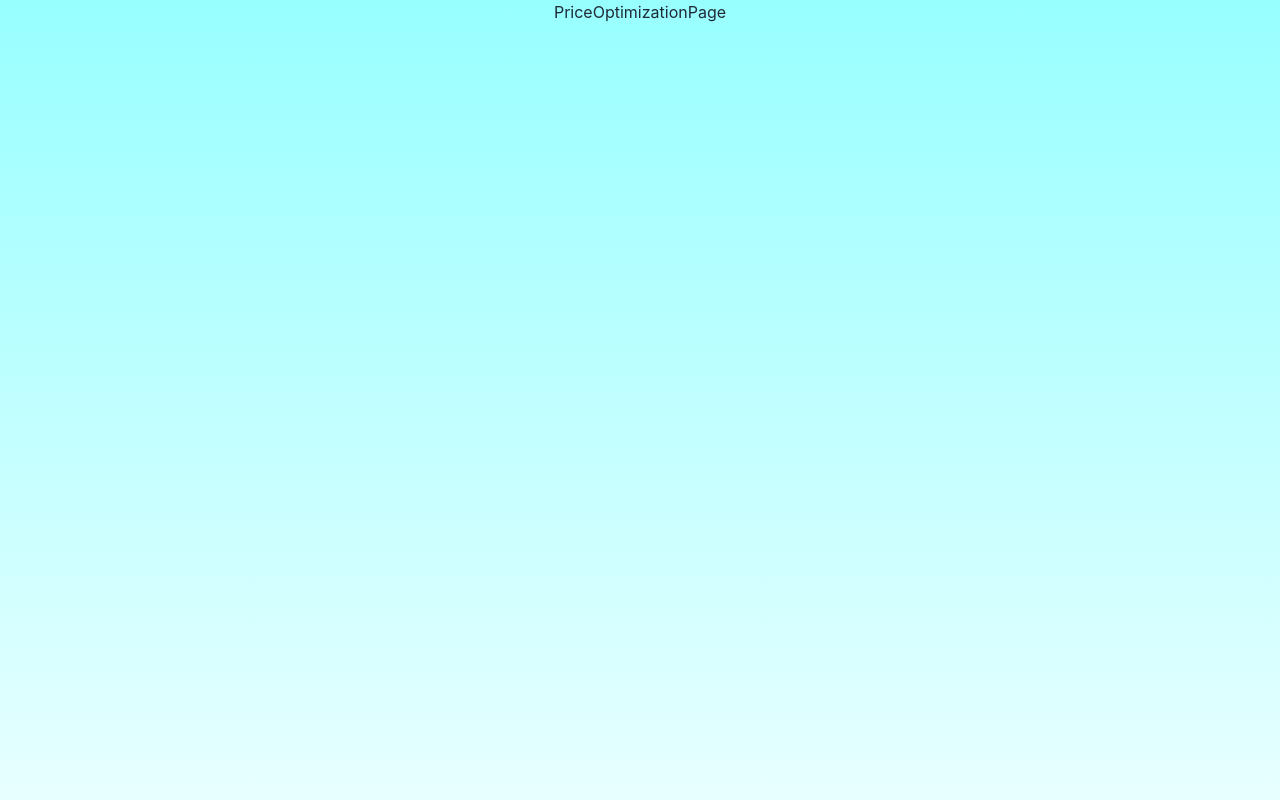
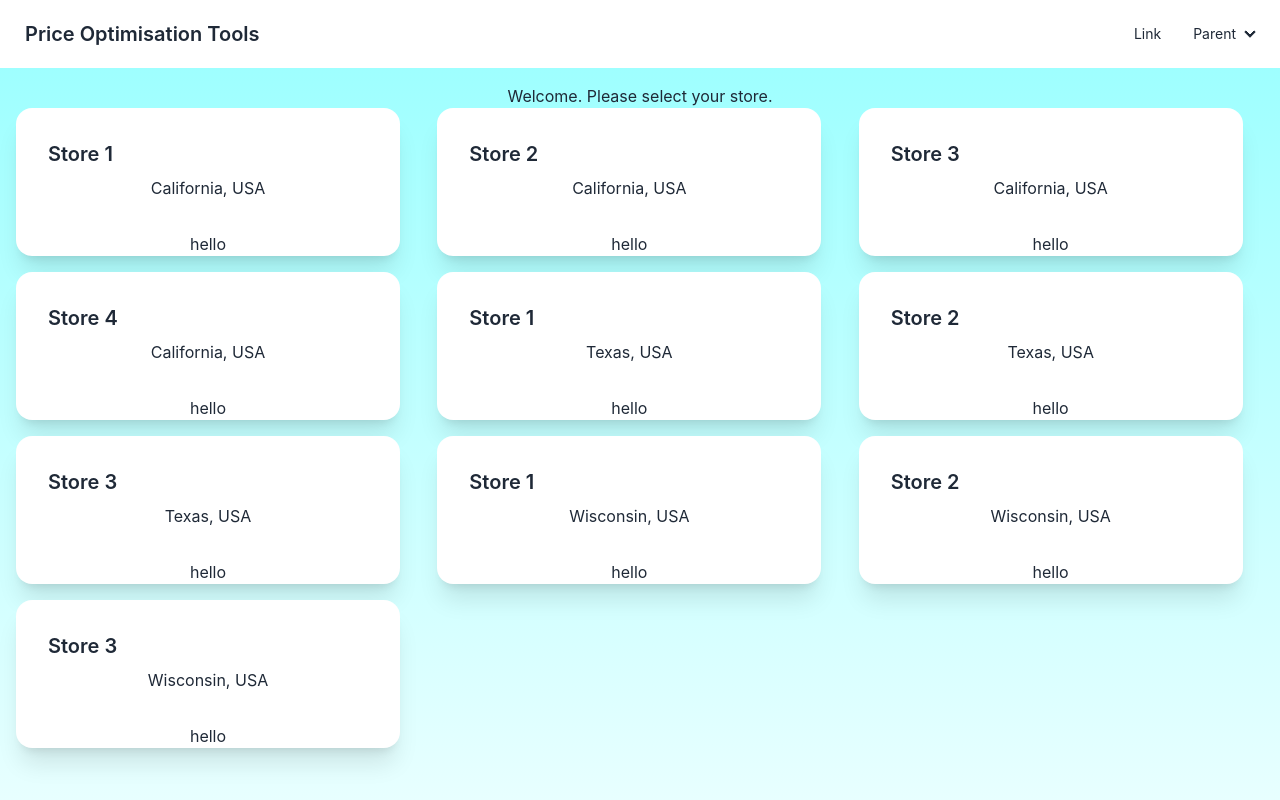
Before and after one commit to MahirAbrar/PriceWise.M5, a React (Create React App) app: page /price-optimization in a window 1280 px wide. Built offline with nearby package versions, Linux system fonts and the light colour scheme.

Commit message:
add stores in price optimsation tool page

```diff
--- a/src/App.js
+++ b/src/App.js
@@ -10,7 +10,33 @@ function App() {
     <Router>
       <div className="App">
         {/* <Header /> */}
-        <main>
+        {/* Navbar */}
+        <div className="navbar bg-base-100">
+          <div className="flex-1">
+            <a className="btn btn-ghost text-xl">Price Optimisation Tools</a>
+          </div>
+          <div className="flex-none">
+            <ul className="menu menu-horizontal px-1">
+              <li>
+                <a>Link</a>
+              </li>
+              <li>
+                <details>
+                  <summary>Parent</summary>
+                  <ul className="p-2 bg-base-100 rounded-t-none">
+                    <li>
+                      <a>Link 1</a>
+                    </li>
+                    <li>
+                      <a>Link 2</a>
+                    </li>
+                  </ul>
+                </details>
+              </li>
+            </ul>
+          </div>
+        </div>
+        <main className="m-4">
           <Routes />
         </main>
         {/* <Footer /> */}
--- a/src/pages/LoginPage.js
+++ b/src/pages/LoginPage.js
@@ -1,12 +1,21 @@
 import React from "react";
 import "./LoginPage.css";
+import { useNavigate } from "react-router-dom"; // Step 1: Import useNavigate
 
 const LoginPage = () => {
+  const navigate = useNavigate(); // Step 2: Initialize useNavigate
+
+  const handleStartClick = () => {
+    navigate("/price-optimization"); // Navigate to PriceOptimizationPage
+  };
+
   return (
     <>
       <h1>Welcome, Let's Get Started!</h1>
       <div className="whiteBox">
-        <button className="btn btn-wide btn-primary">Start</button>
+        <button className="btn btn-wide btn-primary" onClick={handleStartClick}>
+          Start
+        </button>
       </div>
     </>
   );
--- a/src/pages/PriceOptimizationPage.js
+++ b/src/pages/PriceOptimizationPage.js
@@ -1,7 +1,36 @@
 import React from "react";
 
 const PriceOptimizationPage = () => {
-  return <div>PriceOptimizationPage</div>;
+  const stores = {
+    store1California: ["Store 1", "California, USA"],
+    store2California: ["Store 2", "California, USA"],
+    store3California: ["Store 3", "California, USA"],
+    store4California: ["Store 4", "California, USA"],
+    store1Texas: ["Store 1", "Texas, USA"],
+    store2Texas: ["Store 2", "Texas, USA"],
+    store3Texas: ["Store 3", "Texas, USA"],
+    store1Wisconsin: ["Store 1", "Wisconsin, USA"],
+    store2Wisconsin: ["Store 2", "Wisconsin, USA"],
+    store3Wisconsin: ["Store 3", "Wisconsin, USA"],
+  };
+
+  return (
+    <>
+      {/* Content */}
+      <h1>Welcome. Please select your store.</h1>
+      <div className="grid grid-cols-3 gap-4">
+        {Object.keys(stores).map((store) => (
+          <div className="card w-96 bg-base-100 shadow-xl flex flex-col">
+            <div className="card-body">
+              <h2 className="card-title">{stores[store][0]}</h2>
+              <p className="">{stores[store][1]}</p>
+            </div>
+            <div>hello</div>
+          </div>
+        ))}
+      </div>
+    </>
+  );
 };
 
 export default PriceOptimizationPage;
```
